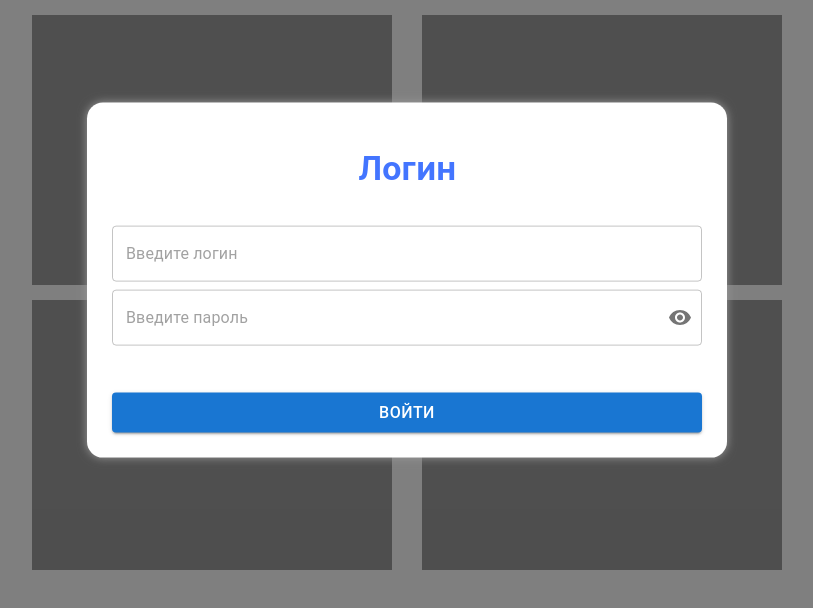
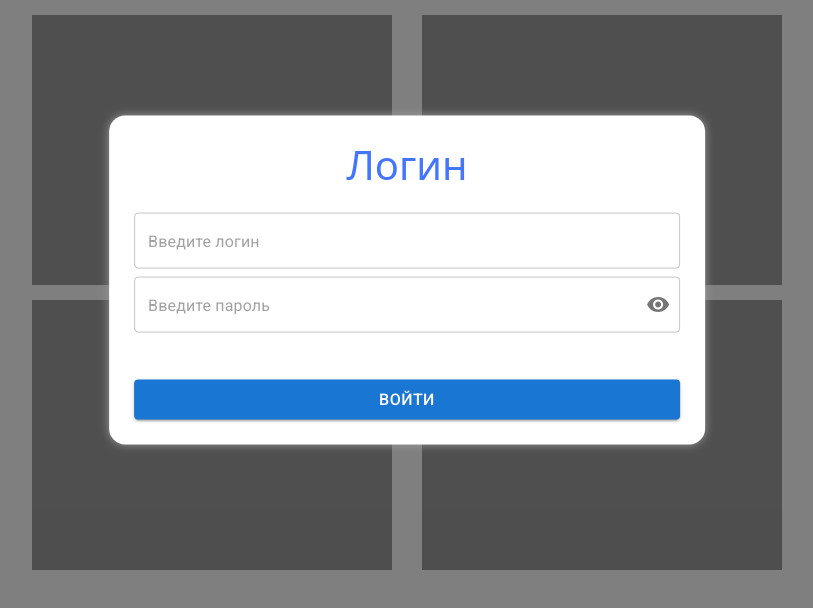
Before and after one commit to DesneD-nerte/FirstMern, a React (Create React App) app in the folder client/: page / in a window 1280 px wide. Shown: the top 608 px of the page, without its empty margins (233-1046 px from the left). Built offline with nearby package versions, Linux system fonts and the light colour scheme; what igniteui-react-excel would draw is missing.

Commit message:
Added Roboto font to index.css

```diff
--- a/client/package.json
+++ b/client/package.json
@@ -18,6 +18,7 @@
     "@vkontakte/icons": "^1.149.0",
     "ahooks": "^3.5.0",
     "axios": "^0.24.0",
+    "bootstrap": "^5.1.3",
     "devextreme": "^22.1.3",
     "devextreme-react": "^22.1.3",
     "file-saver": "^2.0.5",
--- a/client/src/index.css
+++ b/client/src/index.css
@@ -1,3 +1,5 @@
+@import url('https://fonts.googleapis.com/css2?family=Roboto:wght@100;300;400;500;700;900&display=swap');
+
 body {
   margin: 0;
   font-family: -apple-system, BlinkMacSystemFont, 'Segoe UI', 'Roboto', 'Oxygen',
--- a/client/src/index.js
+++ b/client/src/index.js
@@ -3,6 +3,8 @@
 import './index.css';
 import App from './App';
 import reportWebVitals from './reportWebVitals';
+
+import 'bootstrap/dist/css/bootstrap.css';
 
 ReactDOM.render(
   <React.StrictMode>
```
Also changed, not shown: 17 other files (tests, documents, lock files or other folders).
